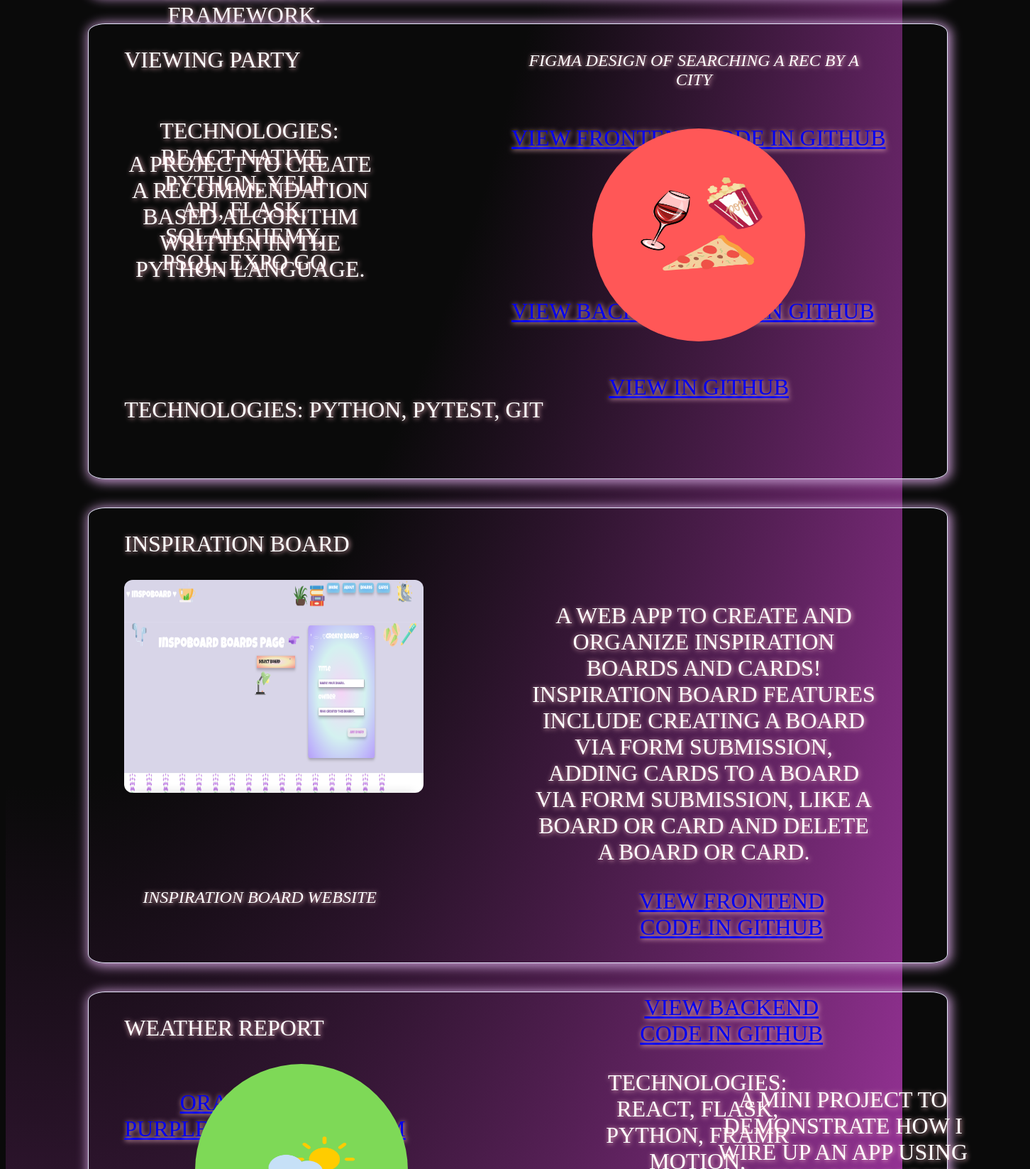
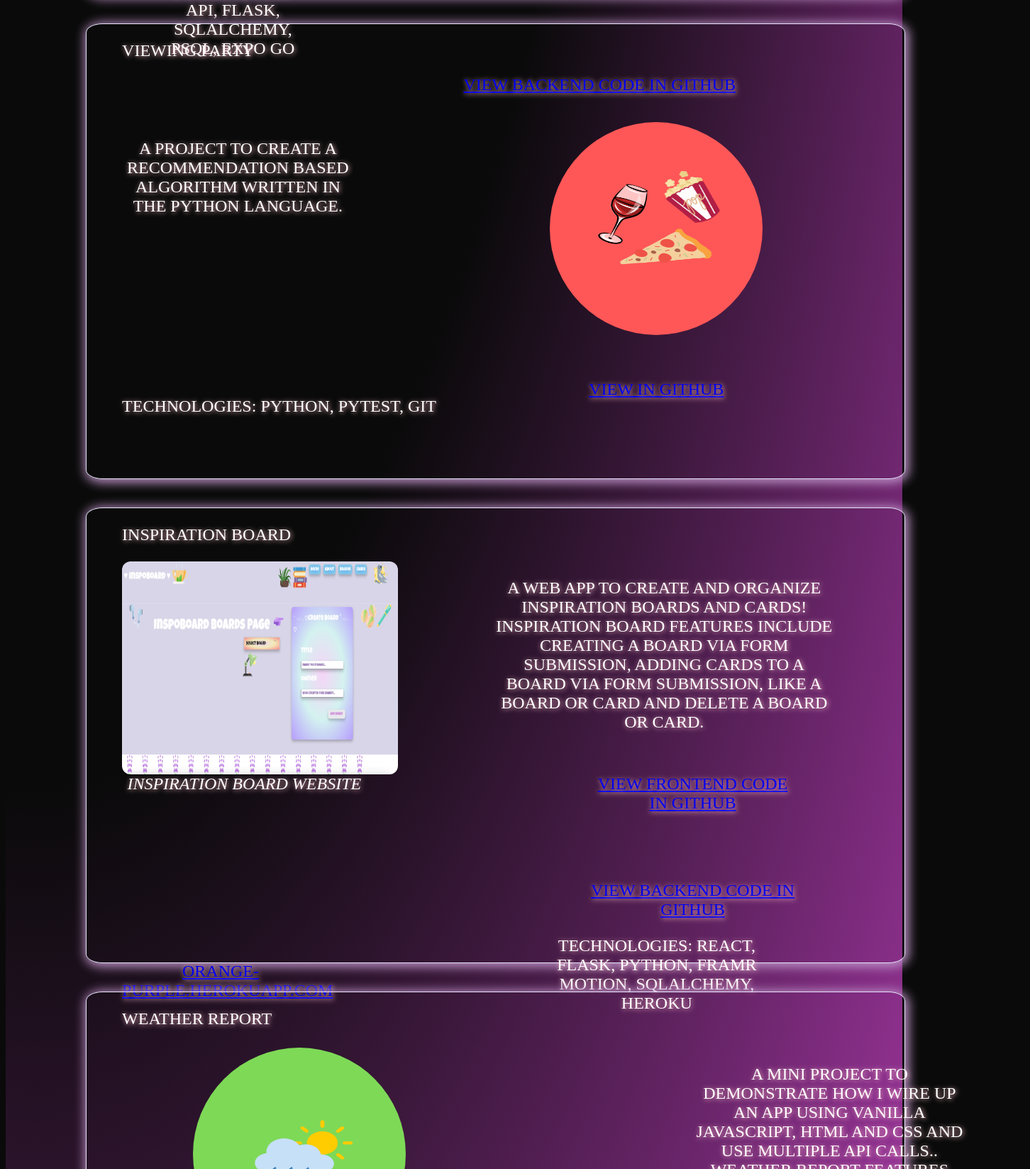
Before and after one commit to ursaturnine/tyrah-portfolio-site, a React (Create React App) app: page / in a window 1280 px wide. Shown: the part 1573-3220 px from the top of the page at 71% size, 1452 px wide, since content can reach past the window. Built offline with nearby package versions, Linux system fonts and the light colour scheme; a web font is replaced by a local one.

Commit message:
font size

```diff
--- a/src/styles/home.css
+++ b/src/styles/home.css
@@ -135,7 +135,7 @@ div > img {
     grid-row-start: 1;
     margin-left: 50px;
     justify-self: start;
-    font-size: xx-large;
+    font-size: x-large;
 
 }
 /* Description */
@@ -144,7 +144,7 @@ div > img {
     grid-column-start: 1 ;
     justify-self: start;
     width: 40%;
-    font-size: xx-large;
+    font-size: x-large;
 }
 /* Image */
 .project-1-text-2 {
@@ -166,7 +166,7 @@ div > img {
     grid-row-start: 4;
     justify-self: start;
     margin-right: 50px;
-    font-size: xx-large;
+    font-size: x-large;
     margin-top: 50px;
 
 }
@@ -176,7 +176,7 @@ div > img {
     grid-row-start: 5;
     justify-self: start;
     margin-right: 50px;
-    font-size: xx-large;
+    font-size: x-large;
 }
 /* Technologies list*/
 .project-1-text-8 {
@@ -184,7 +184,7 @@ div > img {
     grid-row-start: 4;
     justify-self: start;
     margin-left: 100px;
-    font-size: xx-large;
+    font-size: x-large;
     margin-top: 40px;
     width: 40%;
 }
@@ -203,7 +203,7 @@ div > img {
     grid-column-start: 1 ;
     margin-left: 50px;
     justify-self: start;
-    font-size: xx-large;
+    font-size: x-large;
 }
 /* Description */
 .project-2-text-1 {
@@ -211,7 +211,7 @@ div > img {
     grid-column-start: 1 ;
     justify-self: start;
     width: 50%;
-    font-size: xx-large;
+    font-size: x-large;
 }
 /* Image */
 .project-2-text-2 {
@@ -223,7 +223,7 @@ div > img {
 .project-2-text-3 {
     grid-column-start: 2;
     grid-row-start: 3;
-    font-size: xx-large;
+    font-size: x-large;
     margin-right: 200px;
 
 }
@@ -232,7 +232,7 @@ div > img {
     margin-left: 50px;
     grid-column-start: 1 ;
     grid-row-start: 3;
-    font-size: xx-large;
+    font-size: x-large;
     justify-self: start;
 }
 
@@ -253,7 +253,7 @@ div > img {
     grid-column-start: 1 ;
     margin-left: 50px;
     justify-self: start;
-    font-size: xx-large;
+    font-size: x-large;
 }
 
 /* Image */
@@ -281,7 +281,7 @@ div > img {
     justify-self: end;
     margin-right: 100px;
     width: 80%;
-    font-size: xx-large;
+    font-size: x-large;
 }
 /* Link orange-purple website */
 .project-3-text-3 {
@@ -290,7 +290,7 @@ div > img {
     justify-self: start;
     width: 50%;
     margin-top: 60px;
-    font-size: xx-large;
+    font-size: x-large;
     margin-left: 50px;
 }
 
@@ -300,7 +300,7 @@ div > img {
     grid-row-start: 3;
     justify-self: center;
     width: 50%;
-    font-size: xx-large;
+    font-size: x-large;
 }
 /* Link Backend */
 .project-3-text-5 {
@@ -309,7 +309,7 @@ div > img {
     justify-self: center;
     width: 50%;
     margin-top: 150px;
-    font-size: xx-large;
+    font-size: x-large;
 }
 
 /* Technologies */
@@ -319,7 +319,7 @@ div > img {
     justify-self: end;
     margin-right: 200px;
     width: 50%;
-    font-size: xx-large;
+    font-size: x-large;
 }
 
 /* -----------------------------------------PROJECT FOUR-----------------------------------------------------------*/
@@ -338,7 +338,7 @@ div > img {
     grid-column-start: 1 ;
     margin-left: 50px;
     justify-self: start;
-    font-size: xx-large;
+    font-size: x-large;
 }
 /* Description */
 .project-4-text-4 {
@@ -346,7 +346,7 @@ div > img {
     grid-row-start: 2;
     margin-left: 400px;
     width: 50%;
-    font-size: xx-large;
+    font-size: x-large;
     height: 30%;
 }
 /* Image */
@@ -362,7 +362,7 @@ div > img {
     margin-right: 200px;
     width: 50%;
     margin-left: 400px;
-    font-size: xx-large;
+    font-size: x-large;
 }
 
 /* Link */
@@ -371,7 +371,7 @@ div > img {
     grid-row-start: 3;
     justify-self: start;
     margin-left: 180px;
-    font-size: xx-large;
+    font-size: x-large;
 }
 
 
```
